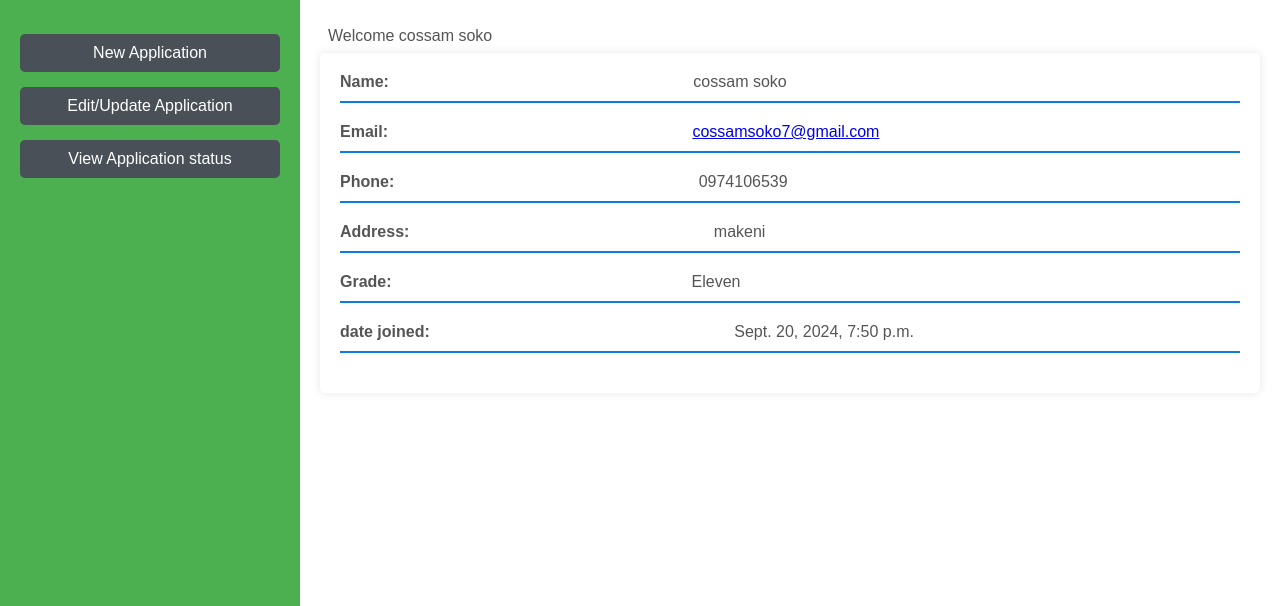
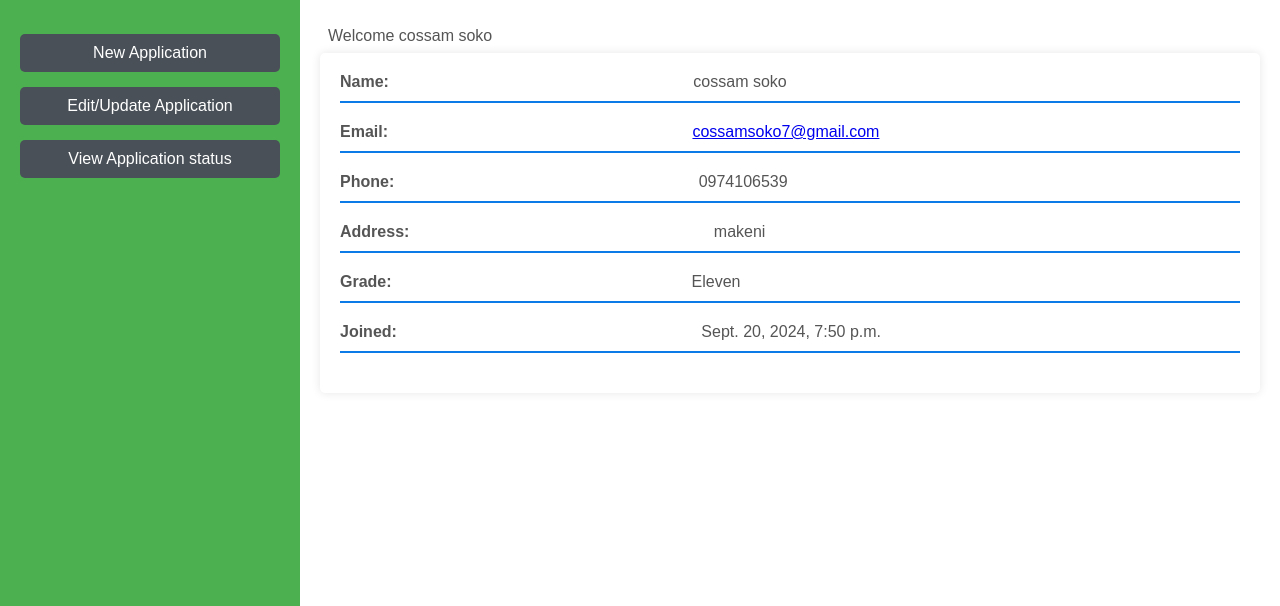
Before and after one commit to Devcossam/secondary_school_placement_system, a Django app: template myproject/pupil/templates/pupil/dashboard.html in a window 1280 px wide. Shown: the part 47-653 px from the top of the page. Run offline with Django 5.2, Linux system fonts and the light colour scheme; the template is opened without the code that fills it: values named after a table or form of the project are taken from there, others are empty; data comes from the database, SQL or seed files in the repository.

Commit message:
minor changes

```diff
--- a/myproject/pupil/templates/pupil/dashboard.html
+++ b/myproject/pupil/templates/pupil/dashboard.html
@@ -42,7 +42,7 @@
                         <p><strong>Phone:</strong> <span>{{ pupil.contact }}</span></p>
                         <p><strong>Address:</strong> <span>{{ pupil.home_address }}</span></p>
                         <p><strong>Grade:</strong><span>{{ pupil.grade }}</span></p>
-                        <p><strong>date joined: </strong><span>{{ pupil.date_joined }}</span></p>
+                        <p><strong>Joined: </strong><span>{{ pupil.date_joined }}</span></p>
                     </div>
                 </div>
                 <div class="stats">
```
Also changed, not shown: myproject/db.sqlite3.
